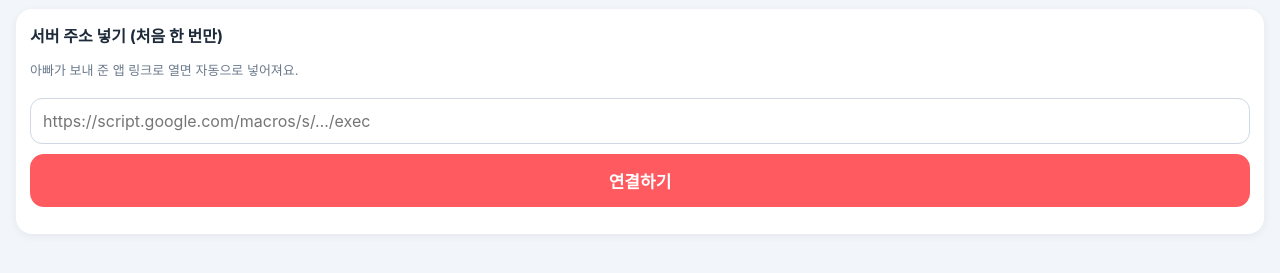
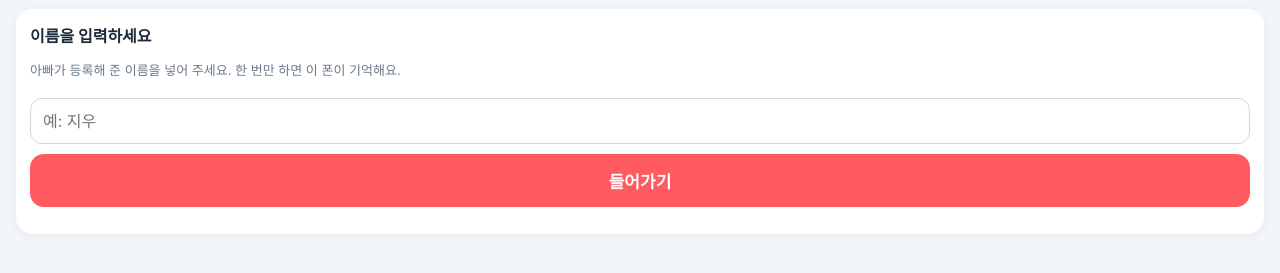
Before and after one commit to kaav526b-hue/yg, a plain HTML site: page index.html in a window 1280 px wide. Shown: the part 55-328 px from the top of the page. Drawn offline with Linux system fonts and the light colour scheme.

Commit message:
v4.8 서버 주소 미리 넣기 (주소 칸 없이 바로 들어가기)

```diff
--- a/index.html
+++ b/index.html
@@ -458,6 +458,7 @@ textarea{font:inherit;width:100%;padding:10px;border:1px solid #cfd8e3;border-ra
 <script>
 /***************************************************************
  * 영공도전_jw 앱 화면
+ * VERSION 4.8   [v4.8] 서버 주소를 앱에 미리 넣어 둠: 사이트 주소로 그냥 열어도 주소 칸 없이 바로 이름 넣는 화면
  * VERSION 4.7   [v4.7] 아빠가 [지급 완료]를 누른 선물이 새로 있으면 아이가 앱을 켤 때 '🎁 아빠가 선물을 줬어요!' 창 한 번
  * VERSION 4.6   [v4.6] 관리자창 '📱 이 폰의 사용자'(이 폰이 누구로 들어가는지 + 👥 사람 바꾸기), 시험 끝 뒤 '이 폰은 ○○로 들어가요' 안내
  * VERSION 4.5   [v4.5] 조각을 다 열면 레벨 테스트 칸이 맨 위로, 선물은 '레벨 테스트 통과하면 받아요' 안내 → 통과 때 '🎁 선물 지급' — 서버 v3.8과 짝
@@ -497,7 +498,8 @@ textarea{font:inherit;width:100%;padding:10px;border:1px solid #cfd8e3;border-ra
  ***************************************************************/
 
 // ===================== 조절할 값 =====================
-const VERSION = '4.7';            // 앱 화면 버전 [v4.7]
+const VERSION = '4.8';            // 앱 화면 버전 [v4.8]
+const DEFAULT_SERVER = 'https://script.google.com/macros/s/AKfycbyxg6fj8Jv96bb2H18uXwQ4v12fnr1goDyoLRfg_bB2gFw_qN2WpFXqlNapBOXzZVse3w/exec';   // [v4.8] 기본 서버 주소 (폰에 저장된 주소가 없으면 이걸 씀)
 const PCT_TOAST_MS = 1600;        // [v2.7] 답할 때 달성률 ▲▼ 보여 주는 시간(ms)
 const LONG_TEXT = 'Good morning, everyone. My name is Jiwoo, and I am learning English every day. After school, I like to read books and play soccer with my friends.';   // [v2.6] 점검 화면 긴 문장 (속도 확인용)
 const LOG_ON = true;              // [v2.3] 점검 기록(마이크·목소리·오류)을 서버 '점검기록' 시트로 보냄 (false면 끔)
@@ -929,7 +931,7 @@ function readHash(){
 }
 async function boot(){
   const isDad = readHash();
-  SERVER = sget('yg_server');
+  SERVER = sget('yg_server') || DEFAULT_SERVER;   // [v4.8] 주소 칸 없이 바로 들어가요
   ADMIN_PIN = sget('yg_admin');
   TESTING = sget('yg_test') === '1' && sget('yg_uid') === TEST_UID;   // [v3.9] 시험 사람으로 들어왔을 때만
   if(!TESTING && ADMIN_PIN){ ADMIN_PIN = ''; sset('yg_admin', ''); sset('yg_test', ''); }   // [v3.9] 예전 점검 모드는 저절로 꺼짐
```
